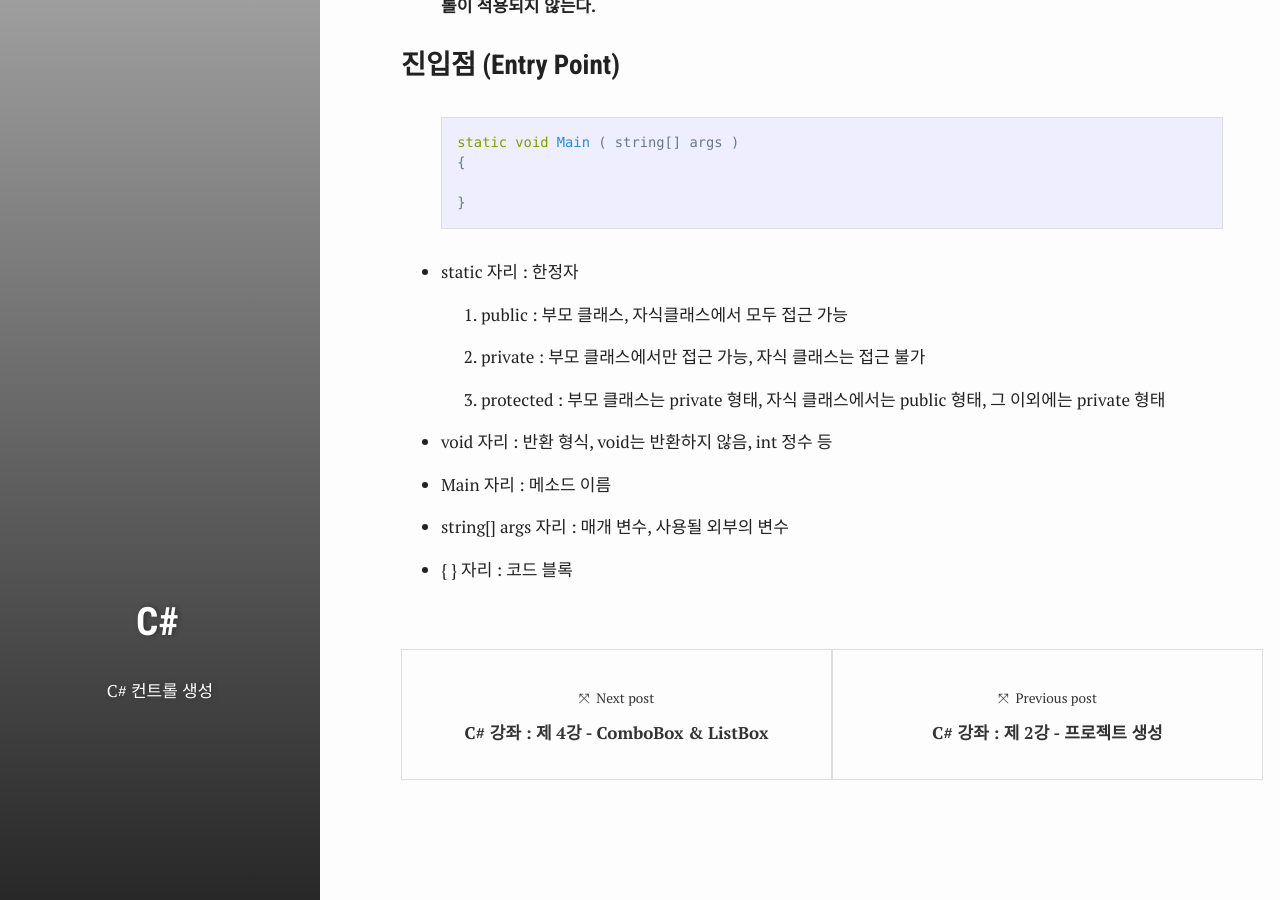
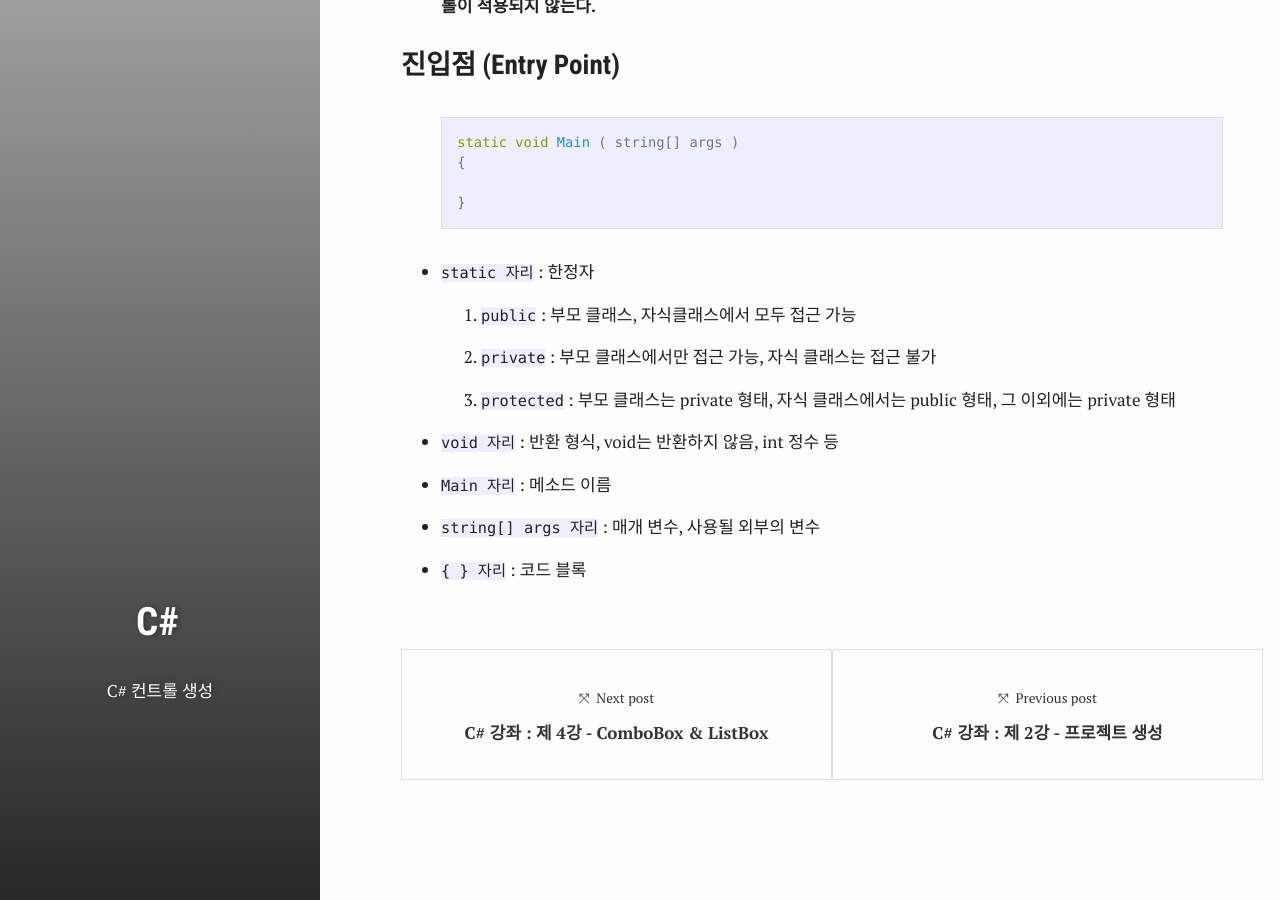
Before and after one commit to test076923/076923.github.io, a Jekyll site: the page built from _posts/2017-07-23-C#-3.md, in a window 1280 px wide and 900 px high, scrolled down 4295 px. Built offline with Jekyll 4.4.1, drawn with Linux system fonts in a browser that asks for light colours; comment, search, counter and statistics services are not loaded.

Commit message:
Update 2017-07-23-C#-3.md

```diff
--- a/_posts/2017-07-23-C#-3.md
+++ b/_posts/2017-07-23-C#-3.md
@@ -119,18 +119,18 @@ static void Main ( string[] args )
 
 {% endhighlight %}
 
-- static 자리 : 한정자
+- `static 자리` : 한정자
 
-	1. public : 부모 클래스, 자식클래스에서 모두 접근 가능
+	1. `public` : 부모 클래스, 자식클래스에서 모두 접근 가능
 
-	2. private : 부모 클래스에서만 접근 가능, 자식 클래스는 접근 불가
+	2. `private` : 부모 클래스에서만 접근 가능, 자식 클래스는 접근 불가
 
-	3. protected : 부모 클래스는 private 형태, 자식 클래스에서는 public 형태, 그 이외에는 private 형태
+	3. `protected` : 부모 클래스는 private 형태, 자식 클래스에서는 public 형태, 그 이외에는 private 형태
 
-- void 자리 : 반환 형식, void는 반환하지 않음, int 정수 등
+- `void 자리` : 반환 형식, void는 반환하지 않음, int 정수 등
 
-- Main 자리 : 메소드 이름
+- `Main 자리` : 메소드 이름
 
-- string[] args 자리 : 매개 변수, 사용될 외부의 변수
+- `string[] args 자리` : 매개 변수, 사용될 외부의 변수
 
-- { } 자리 : 코드 블록
+- `{ } 자리` : 코드 블록
```
